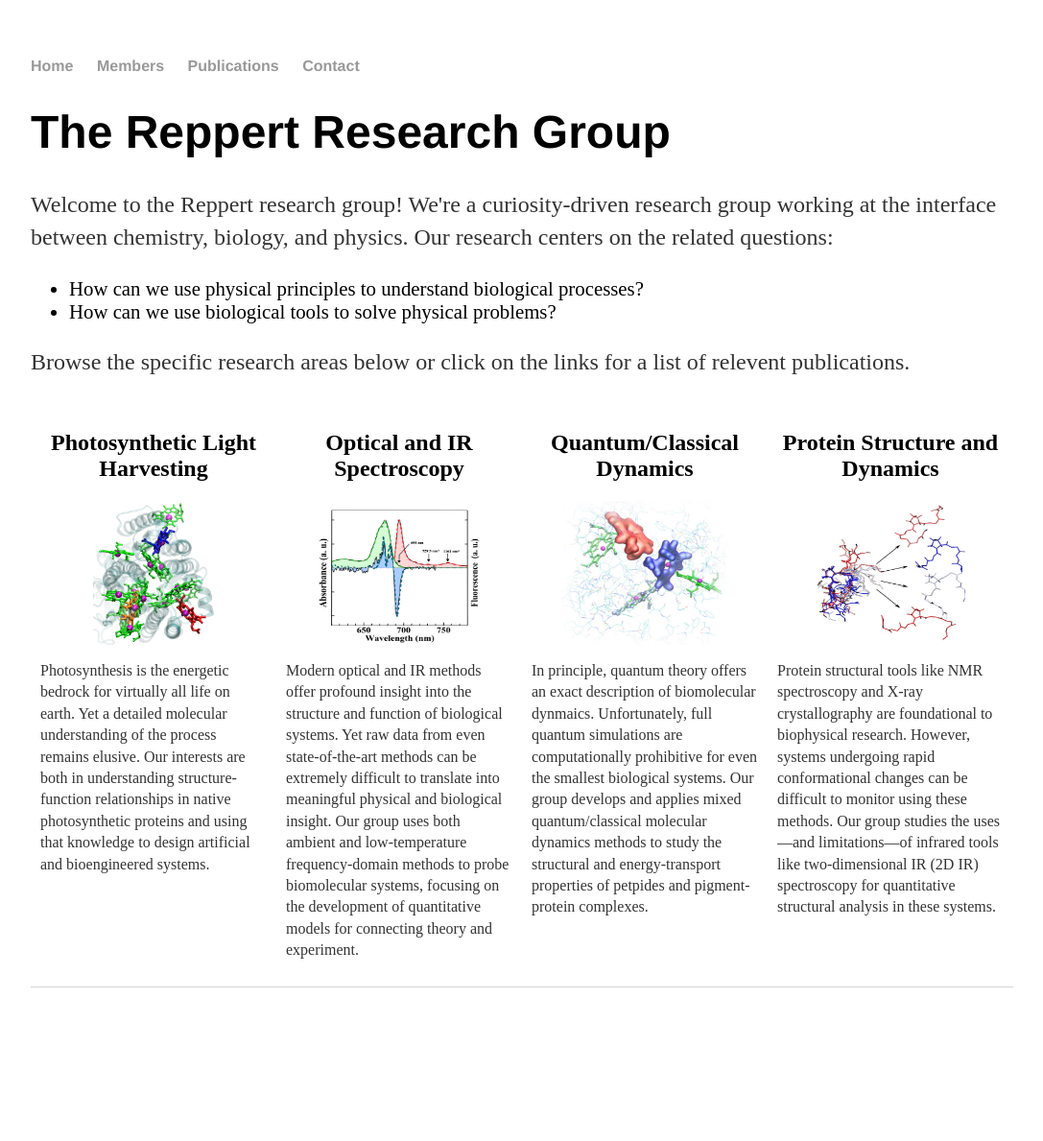
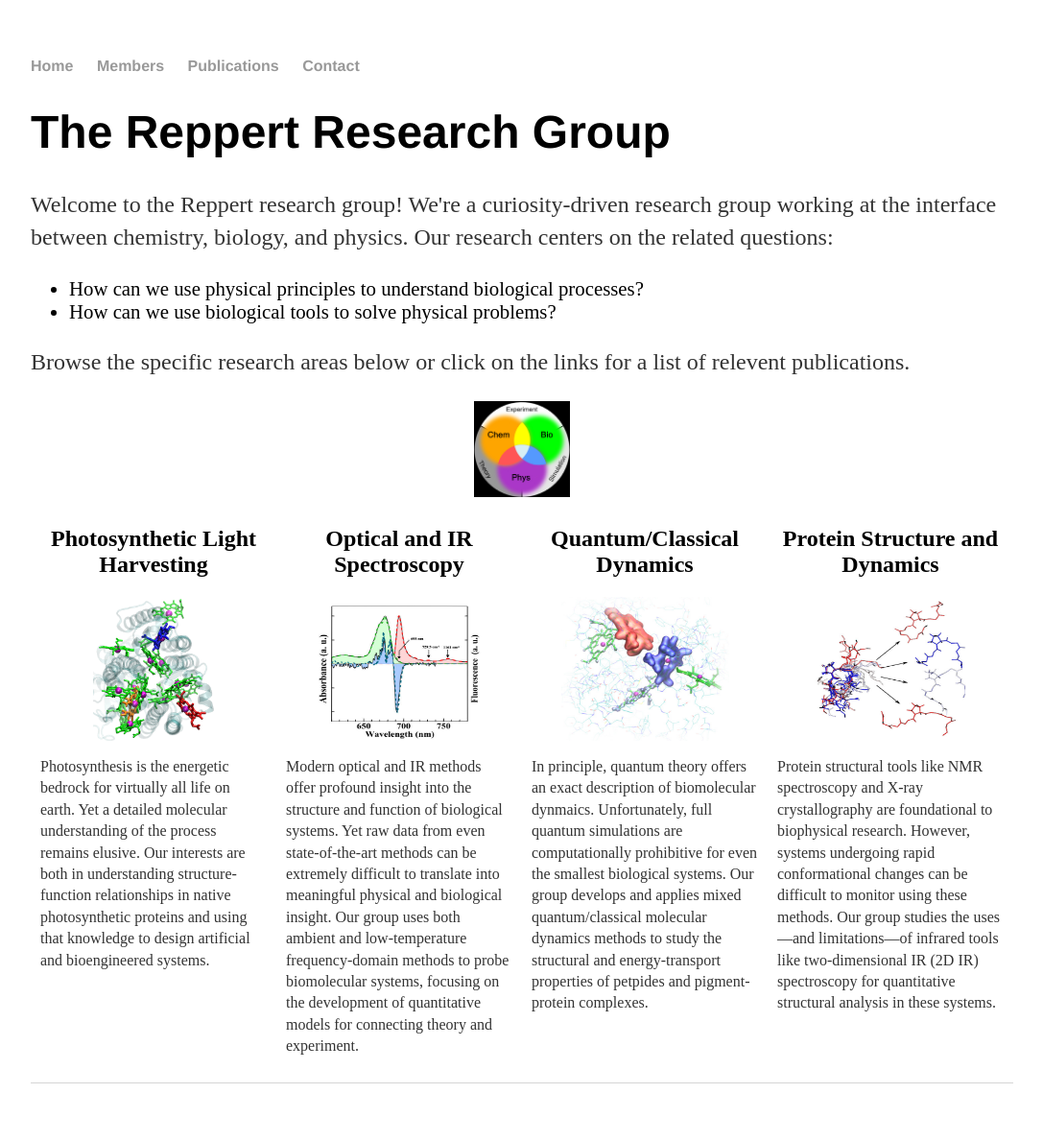
Before and after one commit to mreppert/mreppert.github.io, a Jekyll site: the page built from index.html, in a window 1280 px wide. Shown: the whole page at 96% size, without its empty margins (96-1183 px from the left). Built offline with Jekyll 4.4.1, drawn with Linux system fonts in a browser that asks for light colours; before the commit the page ends 1089 px from its top, so only the background shows below that.

Commit message:
Update index.html

```diff
--- a/index.html
+++ b/index.html
@@ -46,7 +46,8 @@ img {
 		<li>How can we use biological tools to solve physical problems?</li>
 	</ul>
     <p>Browse the specific research areas below or click on the links for a list of relevent publications.</p>
-</div><!-- /.blurb -->
+</div>
+<img src="/research_venn_diagram.jpg" width="100"; height="100">
 <body>
 
 <div class="row">
```
